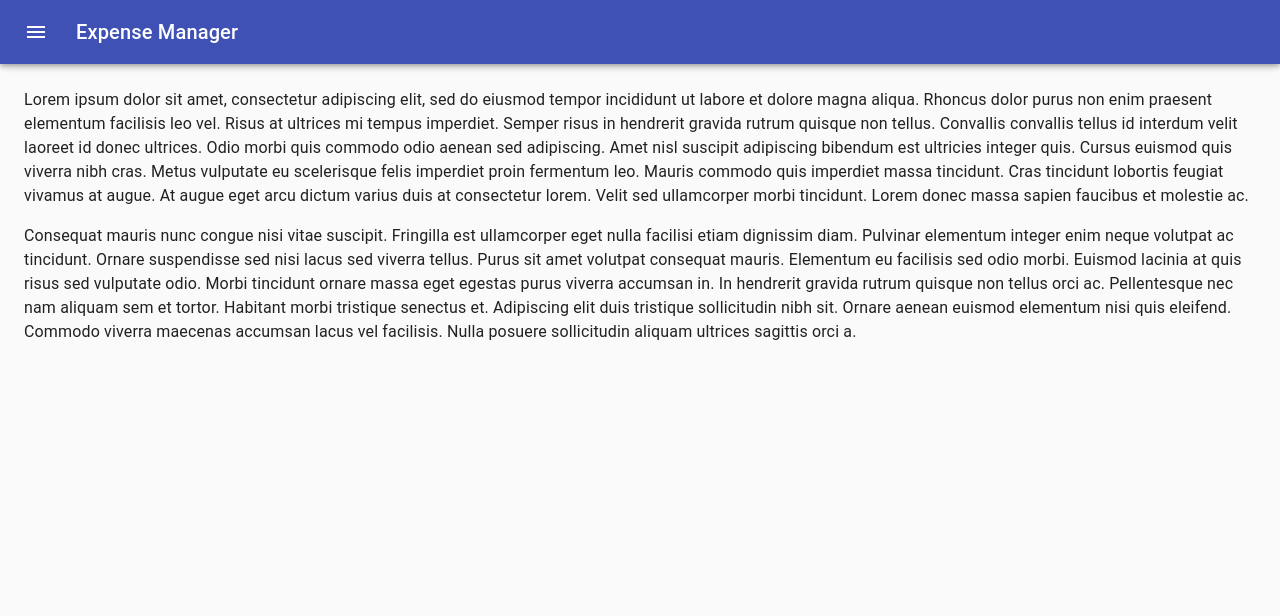
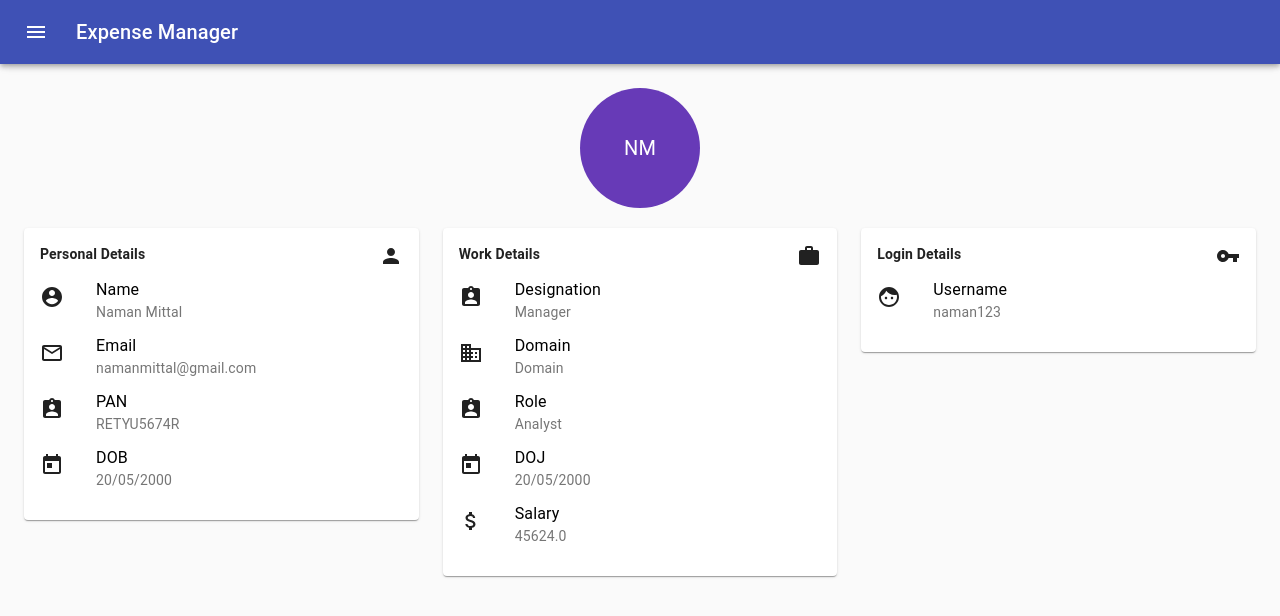
Before and after one commit to naman-mittal/Frontend, a React (Create React App) app in the folder sample_proj/: page /profile in a window 1280 px wide. Shown: the top 616 px of the page. Built offline with nearby package versions, Linux system fonts and the light colour scheme.

Commit message:
Added profile component

```diff
--- a/sample_proj/src/App.css
+++ b/sample_proj/src/App.css
@@ -28,6 +28,16 @@
   color: #61dafb;
 }
 
+.router-lnk{
+ color : black;
+  text-decoration: none;
+}
+
+.MuiListItemText-primary
+{
+  color : black;
+}
+
 @keyframes App-logo-spin {
   from {
     transform: rotate(0deg);
--- /dev/null
+++ b/sample_proj/src/components/DataGrid.js
@@ -0,0 +1,77 @@
+import React from 'react';
+import { makeStyles } from '@material-ui/core/styles';
+import Paper from '@material-ui/core/Paper';
+import Grid from '@material-ui/core/Grid';
+import List from '@material-ui/core/List';
+import WorkIcon from '@material-ui/icons/Work';
+import PersonIcon from '@material-ui/icons/Person';
+import VpnKeyIcon from '@material-ui/icons/VpnKey';
+import AccountCircleIcon from '@material-ui/icons/AccountCircle';
+import MailOutlineIcon from '@material-ui/icons/MailOutline';
+import AssignmentIndIcon from '@material-ui/icons/AssignmentInd';
+import TodayIcon from '@material-ui/icons/Today';
+import DomainIcon from '@material-ui/icons/Domain';
+import FaceIcon from '@material-ui/icons/Face';
+import DataItem from './DataItem'
+import AttachMoneyIcon from '@material-ui/icons/AttachMoney';
+const useStyles = makeStyles((theme) => ({
+  root: {
+    flexGrow: 1,
+  },
+  paper: {
+      flexGrow : 2,
+    padding: theme.spacing(2),
+    textAlign: 'left',
+    color: theme.palette.text.primary,
+    fontWeight: 'bold',
+  },
+  right:{
+      float : 'right',
+  },
+  list:{
+      marginBottom : 0,
+  },
+}));
+
+export default function DataGrid() {
+  const classes = useStyles();
+
+  return (
+    <div className={classes.root}>
+      <Grid container spacing={3}>
+        <Grid item xs={12} sm={6} md={4} lg={4}>
+          <Paper className={classes.paper}>
+              Personal Details <PersonIcon className={classes.right}/>
+              <List className={classes.list}>
+              <DataItem icon={<AccountCircleIcon/>} title='Name' value='Naman Mittal'></DataItem>
+              <DataItem icon={<MailOutlineIcon/>} title='Email' value='namanmittal@gmail.com'></DataItem>
+              <DataItem icon={<AssignmentIndIcon/>} title='PAN' value='RETYU5674R'></DataItem>
+              <DataItem icon={<TodayIcon/>} title='DOB' value='20/05/2000'></DataItem>
+              </List>
+          </Paper>
+        </Grid>
+        <Grid item xs={12} sm={6} md={4} lg={4}>
+          <Paper className={classes.paper}>
+              Work Details <WorkIcon className={classes.right}/>
+              <List className={classes.list}>
+              <DataItem icon={<AssignmentIndIcon/>} title='Designation' value='Manager'></DataItem>
+              <DataItem icon={<DomainIcon/>} title='Domain' value='Domain'></DataItem>
+              <DataItem icon={<AssignmentIndIcon/>} title='Role' value='Analyst'></DataItem>
+              <DataItem icon={<TodayIcon/>} title='DOJ' value='20/05/2000'></DataItem>
+              <DataItem icon={<AttachMoneyIcon/>} title='Salary' value='45624.0'></DataItem>
+              </List>
+              </Paper>
+        </Grid>
+        <Grid item xs={12} sm={6} md={4} lg={4}>
+          <Paper className={classes.paper}>
+              Login Details <VpnKeyIcon className={classes.right}/>
+              <List className={classes.list}>
+              <DataItem icon={<FaceIcon/>} title='Username' value='naman123'></DataItem>
+              </List>
+              </Paper>
+        </Grid>
+
+      </Grid>
+    </div>
+  );
+}
--- /dev/null
+++ b/sample_proj/src/components/DataItem.js
@@ -0,0 +1,54 @@
+import React from 'react';
+import { makeStyles , createMuiTheme } from '@material-ui/core/styles';
+import ListItem from '@material-ui/core/ListItem';
+import ListItemText from '@material-ui/core/ListItemText';
+import ListItemAvatar from '@material-ui/core/ListItemAvatar';
+import Avatar from '@material-ui/core/Avatar';
+import ImageIcon from '@material-ui/icons/Image';
+import WorkIcon from '@material-ui/icons/Work';
+import BeachAccessIcon from '@material-ui/icons/BeachAccess';
+
+const useStyles = makeStyles((theme) => ({
+  root: {
+    width: '100%',
+    maxWidth: 360,
+    backgroundColor: theme.palette.background.paper,
+  },
+  icon:{
+      fontSize : 'large',
+  },
+  item:{
+    padding : 0,
+  },
+
+}));
+
+// const theme = createMuiTheme({
+//     overrides: {
+//       // Style sheet name ⚛️ MuiListItemText-primary
+//       MuiListItem: {
+//         // Name of the rule
+//         text: {
+//           // Some CSS
+//           color: 'black',
+//         },
+//       },
+//     },
+//   });
+
+export default function FolderList(props) {
+  const classes = useStyles();
+
+  return (
+
+      <ListItem className={classes.item}>
+        <ListItemAvatar className={classes.icon}>
+
+            {props.icon}
+
+        </ListItemAvatar>
+        <ListItemText primary={props.title} secondary={props.value} />
+      </ListItem>
+
+  );
+}
--- /dev/null
+++ b/sample_proj/src/components/MainDashboard.js
@@ -0,0 +1,11 @@
+import React, { Component } from 'react'
+
+export default class MainDashboard extends Component {
+    render() {
+        return (
+            <div>
+                <h1>Dashboard</h1>
+            </div>
+        )
+    }
+}
--- a/sample_proj/src/components/MainDrawer.js
+++ b/sample_proj/src/components/MainDrawer.js
@@ -16,9 +16,13 @@ import ChevronRightIcon from '@material-ui/icons/ChevronRight';
 import ListItem from '@material-ui/core/ListItem';
 import ListItemIcon from '@material-ui/core/ListItemIcon';
 import ListItemText from '@material-ui/core/ListItemText';
-import InboxIcon from '@material-ui/icons/MoveToInbox';
+import DashboardIcon from '@material-ui/icons/Dashboard'
+import AccountCircleIcon from '@material-ui/icons/AccountCircle'
 import MailIcon from '@material-ui/icons/Mail';
 import { Autorenew } from '@material-ui/icons';
+import {BrowserRouter as Router,Link,Route,Switch} from 'react-router-dom'
+import MainDashboard from './MainDashboard';
+import Profile from './Profile';
 
 const drawerWidth = 240;
 
@@ -104,6 +108,7 @@ export default function MainDrawer() {
   }
 
   return (
+    <Router>
     <div className={classes.root}>
       <CssBaseline />
       <AppBar
@@ -147,7 +152,26 @@ export default function MainDrawer() {
         <div className={classes.drawerHeader} />
 
 
-        <List>
+
+        <Link to="/" className='router-lnk'>
+
+        <ListItem button className='drawertabs'>
+              <ListItemIcon><DashboardIcon /></ListItemIcon>
+              <ListItemText primary={'Dashboard'} />
+            </ListItem>
+
+        </Link>
+
+        <Link to="/profile" className='router-lnk'>
+
+        <ListItem button className='drawertabs'>
+              <ListItemIcon><AccountCircleIcon /></ListItemIcon>
+              <ListItemText primary={'View Profile'} />
+            </ListItem>
+
+        </Link>
+
+        {/* <List>
           {['Inbox', 'Starred', 'Send email', 'Drafts'].map((text, index) => (
             <ListItem button key={text} className='drawertabs'>
               <ListItemIcon>{index % 2 === 0 ? <InboxIcon /> : <MailIcon />}</ListItemIcon>
@@ -163,7 +187,7 @@ export default function MainDrawer() {
               <ListItemText primary={text} />
             </ListItem>
           ))}
-        </List>
+        </List> */}
 
       </Drawer>
       <main
@@ -172,30 +196,25 @@ export default function MainDrawer() {
         })}
       >
         <div className={classes.drawerHeader} />
-        <Typography paragraph>
-          Lorem ipsum dolor sit amet, consectetur adipiscing elit, sed do eiusmod tempor incididunt
-          ut labore et dolore magna aliqua. Rhoncus dolor purus non enim praesent elementum
-          facilisis leo vel. Risus at ultrices mi tempus imperdiet. Semper risus in hendrerit
-          gravida rutrum quisque non tellus. Convallis convallis tellus id interdum velit laoreet id
-          donec ultrices. Odio morbi quis commodo odio aenean sed adipiscing. Amet nisl suscipit
-          adipiscing bibendum est ultricies integer quis. Cursus euismod quis viverra nibh cras.
-          Metus vulputate eu scelerisque felis imperdiet proin fermentum leo. Mauris commodo quis
-          imperdiet massa tincidunt. Cras tincidunt lobortis feugiat vivamus at augue. At augue eget
-          arcu dictum varius duis at consectetur lorem. Velit sed ullamcorper morbi tincidunt. Lorem
-          donec massa sapien faucibus et molestie ac.
-        </Typography>
-        <Typography paragraph>
-          Consequat mauris nunc congue nisi vitae suscipit. Fringilla est ullamcorper eget nulla
-          facilisi etiam dignissim diam. Pulvinar elementum integer enim neque volutpat ac
-          tincidunt. Ornare suspendisse sed nisi lacus sed viverra tellus. Purus sit amet volutpat
-          consequat mauris. Elementum eu facilisis sed odio morbi. Euismod lacinia at quis risus sed
-          vulputate odio. Morbi tincidunt ornare massa eget egestas purus viverra accumsan in. In
-          hendrerit gravida rutrum quisque non tellus orci ac. Pellentesque nec nam aliquam sem et
-          tortor. Habitant morbi tristique senectus et. Adipiscing elit duis tristique sollicitudin
-          nibh sit. Ornare aenean euismod elementum nisi quis eleifend. Commodo viverra maecenas
-          accumsan lacus vel facilisis. Nulla posuere sollicitudin aliquam ultrices sagittis orci a.
-        </Typography>
+
+        <Switch>
+
+        <Route path="/profile">
+          <Profile></Profile>
+          </Route>
+
+          <Route path="/">
+          <MainDashboard></MainDashboard>
+          </Route>
+
+
+
+        </Switch>
+
+
+
       </main>
     </div>
+    </Router>
   );
 }
--- /dev/null
+++ b/sample_proj/src/components/Profile.js
@@ -0,0 +1,15 @@
+import React, { Component } from 'react'
+import DataGrid from './DataGrid'
+import UserImg from './UserImg'
+
+export default class Profile extends Component {
+    render() {
+        return (
+            <div>
+                <UserImg initials={'NM'}></UserImg>
+                <br/>
+                <DataGrid></DataGrid>
+            </div>
+        )
+    }
+}
--- /dev/null
+++ b/sample_proj/src/components/UserImg.js
@@ -0,0 +1,41 @@
+import React from 'react';
+import { makeStyles } from '@material-ui/core/styles';
+import Avatar from '@material-ui/core/Avatar';
+import { deepOrange, deepPurple } from '@material-ui/core/colors';
+
+const useStyles = makeStyles((theme) => ({
+  root: {
+    display: 'flex',
+    '& > *': {
+      margin: theme.spacing(1),
+    },
+  },
+  orange: {
+    color: theme.palette.getContrastText(deepOrange[500]),
+    backgroundColor: deepOrange[500],
+  },
+  purple: {
+    color: theme.palette.getContrastText(deepPurple[500]),
+    backgroundColor: deepPurple[500],
+  },
+  large: {
+    width: theme.spacing(15),
+    height: theme.spacing(15),
+    fontSize: '20px',
+  },
+  center: {
+    margin : 'auto',
+  }
+}));
+
+export default function UserImg(props) {
+  const classes = useStyles();
+
+  return (
+    <div className={classes.root}>
+      {/* <Avatar>H</Avatar>
+      <Avatar className={classes.orange}>N</Avatar> */}
+      <Avatar className={`${classes.purple} ${classes.large} ${classes.center}` } >{props.initials}</Avatar>
+    </div>
+  );
+}
```
Also changed, not shown: sample_proj/public/img_ruppee.png (added).
